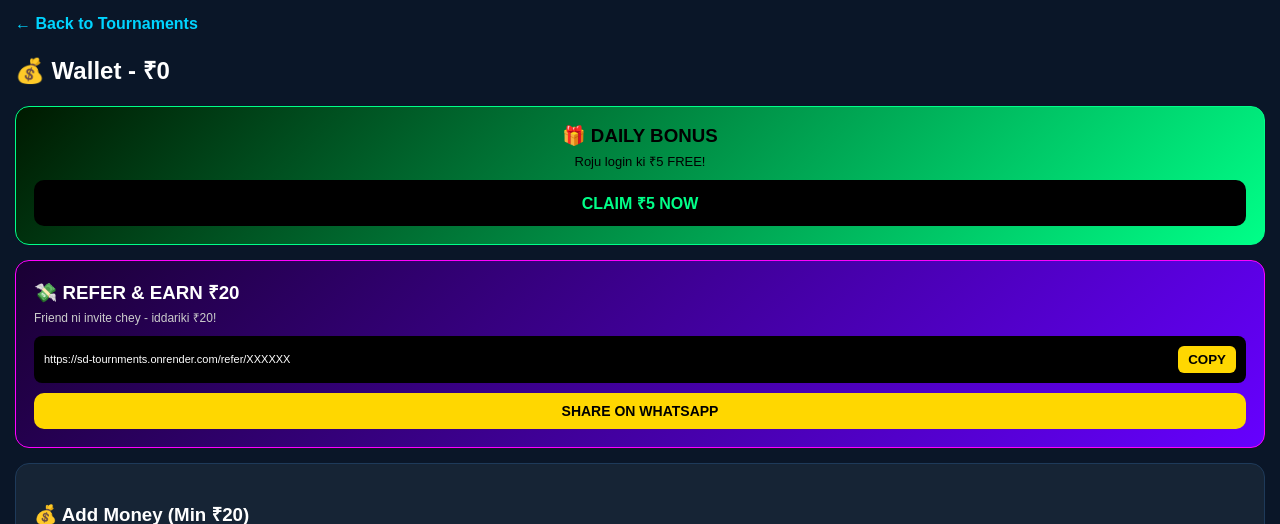
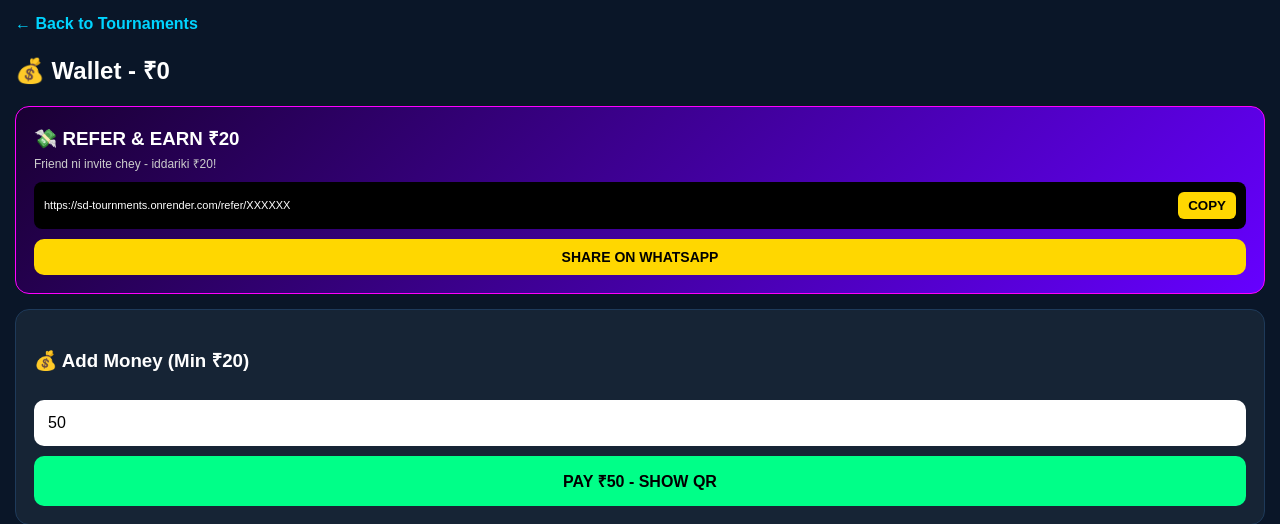
Before and after one commit to kothapallisravankumar05-art/sd-tournments, a Flask app: page /wallet in a window 1280 px wide. Shown: the top 524 px of the page. Run offline with Flask 3, Linux system fonts and the light colour scheme; the visitor is signed in with stand-in values (Sample User, id 1); data comes from the database, SQL or seed files in the repository; data that the repository does not hold is empty; some libraries are stand-ins or nearby versions.

Commit message:
Update wallet.html

```diff
--- a/templates/wallet.html
+++ b/templates/wallet.html
@@ -18,19 +18,11 @@ input:focus{box-shadow:0 0 8px #00ff88}
 .badge-PENDING{background:orange;color:#000}.badge-APPROVED{background:#00ff88;color:#000}.badge-REJECTED{background:#ff4444;color:#fff}
 .badge-CREDIT{background:#00ff88;color:#000}.badge-DEBIT{background:#ff4444;color:#fff}.badge-WIN{background:gold;color:#000}.badge-BONUS{background:#00d4ff;color:#000}.badge-REFERRAL{background:#ff00ff;color:#fff}.badge-REFUND{background:orange;color:#000}
 .refer-box{background:linear-gradient(135deg,#1a0033,#6600ff);border:1px solid #ff00ff}
-.bonus-box{background:linear-gradient(135deg,#001a00,#00ff88);border:1px solid #00ff88;color:#000}
 </style>
 </head>
 <body>
 <a href="/" style="color:#00d4ff;text-decoration:none;font-weight:bold">← Back to Tournaments</a>
 <h2>💰 Wallet - ₹{{ user['balance'] if user else 0 }}</h2>
-
-<!-- DAILY BONUS -->
-<div class="card bonus-box" style="text-align:center">
-<h3 style="margin:0;color:#000">🎁 DAILY BONUS</h3>
-<p style="margin:5px 0;color:#000;font-size:13px">Roju login ki ₹5 FREE!</p>
-<a href="/daily_bonus" style="display:block;background:#000;color:#00ff88;padding:12px;border-radius:10px;text-decoration:none;font-weight:900;margin-top:10px">CLAIM ₹5 NOW</a>
-</div>
 
 <!-- REFERRAL -->
 <div class="card refer-box">
```
